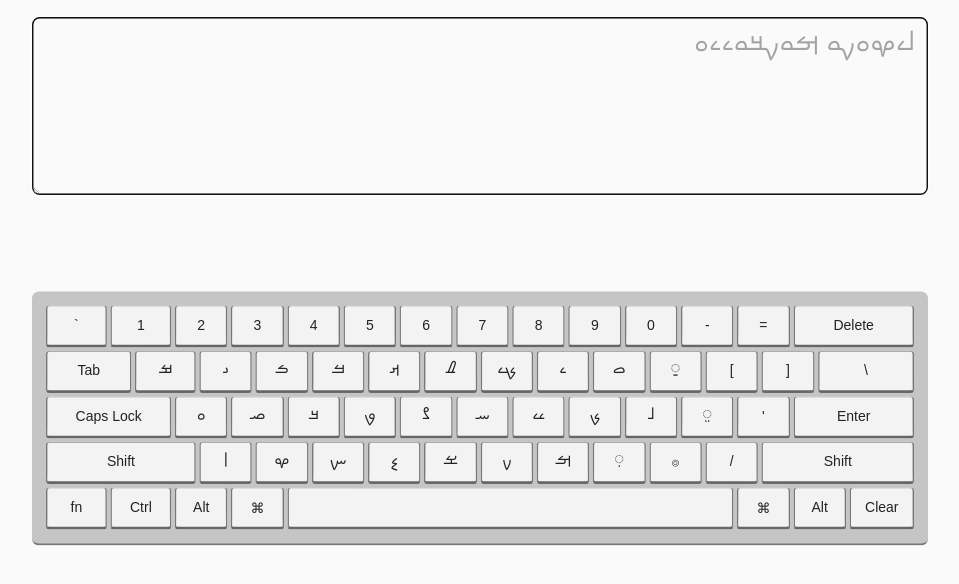
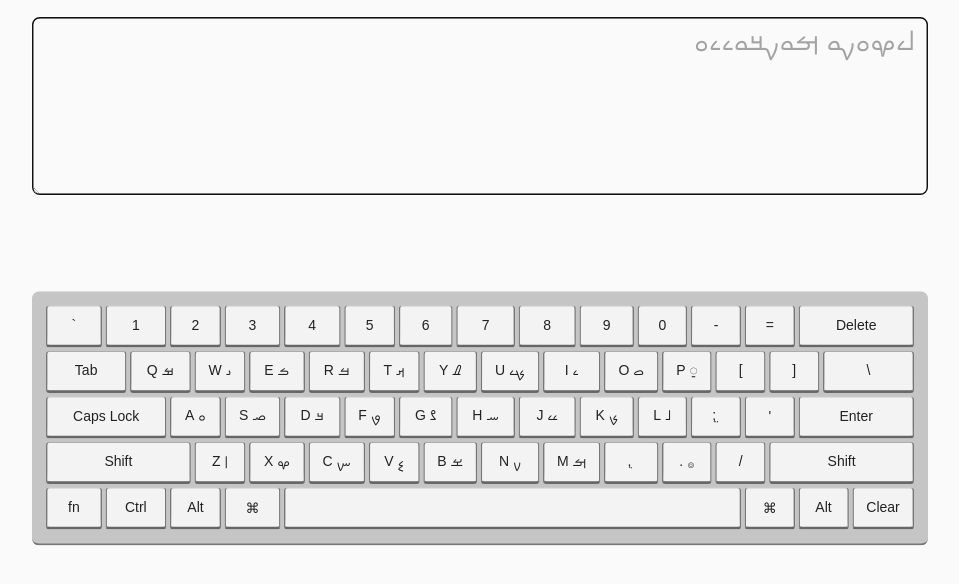
Before and after one commit to ossab98/mandaic-keyboard-1, a plain HTML site: page index.html in a window 1280 px wide. Shown: the part 106-690 px from the top of the page, without its empty margins (160-1119 px from the left). Drawn offline with Linux system fonts and the light colour scheme.

Commit message:
each button contains English and Mandaic letter.

```diff
--- a/index.html
+++ b/index.html
@@ -29,42 +29,129 @@
         <button class="key">=</button>
         <button class="delete">Delete</button>
         <button class="tab">Tab</button>
-        <button class="key mandaic">&#x852;</button>
-        <button class="key mandaic">&#x845;</button>
-        <button class="key mandaic">&#x84F;</button>
-        <button class="key mandaic">&#x853;</button>
-        <button class="key mandaic">&#x855;</button>
-        <button class="key mandaic">&#x848;</button>
-        <button class="key mandaic">&#x857;</button>
-        <button class="key mandaic">&#x849;</button>
-        <button class="key mandaic">&#x847;</button>
-        <button class="key mandaic">&#x85A;</button>
+        <button class="key">
+          <span lang="en">Q</span>
+          <span>ࡒ</span>
+        </button>
+        <button class="key">
+          <span lang="en">W</span>
+          <span>ࡅ</span>
+        </button>
+        <button class="key">
+          <span lang="en">E</span>
+          <span>ࡏ</span>
+        </button>
+        <button class="key">
+          <span lang="en">R</span>
+          <span>ࡓ</span>
+        </button>
+        <button class="key">
+          <span lang="en">T</span>
+          <span>ࡕ</span>
+        </button>
+        <button class="key">
+          <span lang="en">Y</span>
+          <span>ࡈ</span>
+        </button>
+        <button class="key">
+          <span lang="en">U</span>
+          <span>ࡗ</span>
+        </button>
+        <button class="key">
+          <span lang="en">I</span>
+          <span>ࡉ</span>
+        </button>
+        <button class="key">
+          <span lang="en">O</span>
+          <span>ࡇ</span>
+        </button>
+        <button class="key">
+          <span lang="en">P</span>
+          <span>࡚</span>
+        </button>
         <button class="key">[</button>
         <button class="key">]</button>
         <button class="backslash">\</button>
         <button class="capslock">Caps Lock</button>
-        <button class="key mandaic">&#x840;</button>
-        <button class="key mandaic">&#x84E;</button>
-        <button class="key mandaic">&#x843;</button>
-        <button class="key mandaic">&#x850;</button>
-        <button class="key mandaic">&#x842;</button>
-        <button class="key mandaic">&#x844;</button>
-        <button class="key mandaic">&#x856;</button>
-        <button class="key mandaic">&#x84A;</button>
-        <button class="key mandaic">&#x84B;</button>
-        <button class="key mandaic">&#x859;</button>
+        <button class="key">
+          <span lang="en">A</span>
+          <span>ࡀ</span>
+        </button>
+        <button class="key">
+          <span lang="en">S</span>
+          <span>ࡎ</span>
+        </button>
+        <button class="key">
+          <span lang="en">D</span>
+          <span>ࡃ</span>
+        </button>
+        <button class="key">
+          <span lang="en">F</span>
+          <span>ࡐ</span>
+        </button>
+        <button class="key">
+          <span lang="en">G</span>
+          <span>ࡂ</span>
+        </button>
+        <button class="key">
+          <span lang="en">H</span>
+          <span>ࡄ</span>
+        </button>
+        <button class="key">
+          <span lang="en">J</span>
+          <span>ࡖ</span>
+        </button>
+        <button class="key">
+          <span lang="en">K</span>
+          <span>ࡊ</span>
+        </button>
+        <button class="key">
+          <span lang="en">L</span>
+          <span>ࡋ</span>
+        </button>
+        <button class="key">
+          <span lang="en">;</span>
+          <span>࡙</span>
+        </button>
         <button class="key">'</button>
         <button class="enter">Enter</button>
         <button class="leftshift">Shift</button>
-        <button class="key mandaic">&#x846;</button>
-        <button class="key mandaic">&#x854;</button>
-        <button class="key mandaic">&#x851;</button>
-        <button class="key mandaic">&#x858;</button>
-        <button class="key mandaic">&#x841;</button>
-        <button class="key mandaic">&#x84D;</button>
-        <button class="key mandaic">&#x84C;</button>
-        <button class="key mandaic">&#x85B;</button>
-        <button class="key mandaic">&#x85E;</button>
+        <button class="key">
+          <span lang="en">Z</span>
+          <span>ࡆ</span>
+        </button>
+        <button class="key">
+          <span lang="en">X</span>
+          <span>ࡔ</span>
+        </button>
+        <button class="key">
+          <span lang="en">C</span>
+          <span>ࡑ</span>
+        </button>
+        <button class="key">
+          <span lang="en">V</span>
+          <span>ࡘ</span>
+        </button>
+        <button class="key">
+          <span lang="en">B</span>
+          <span>ࡁ</span>
+        </button>
+        <button class="key">
+          <span lang="en">N</span>
+          <span>ࡍ</span>
+        </button>
+        <button class="key">
+          <span lang="en">M</span>
+          <span>ࡌ</span>
+        </button>
+        <button class="key">
+          <span lang="en">,</span>
+          <span>࡛</span>
+        </button>
+        <button class="key">
+          <span lang="en">.</span>
+          <span>࡞</span>
+        </button>
         <button class="key">/</button>
         <button class="rightshift">Shift</button>
         <button>fn</button>
```
